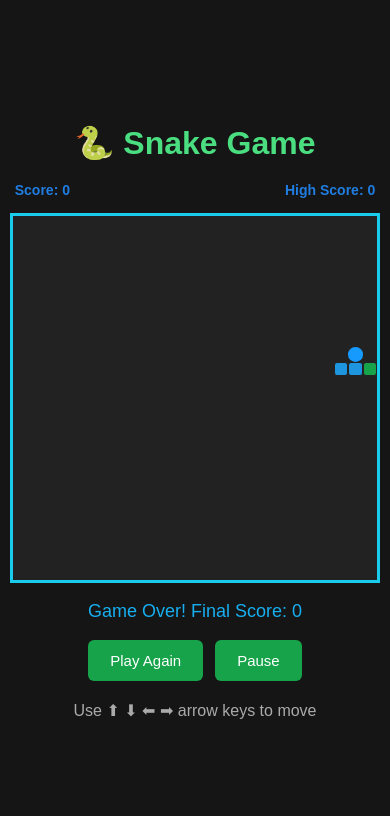
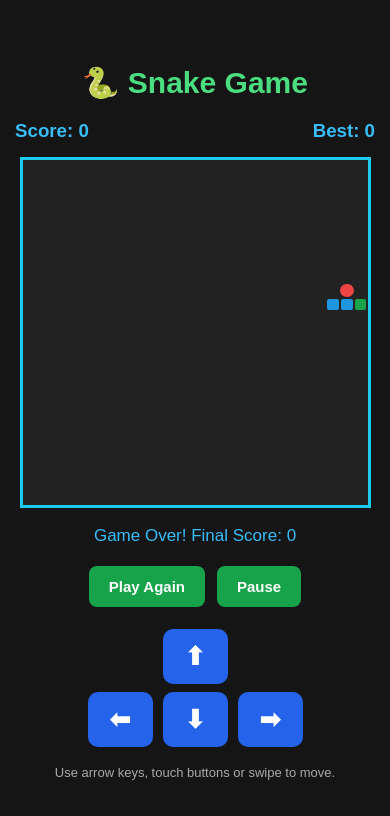
Before and after one commit to kumarharshit34144-hue/Snake-Game, a plain HTML site: page index.html in a window 390 px wide. Both pictures are taken after a click on the button "Start Game". Drawn offline with Linux system fonts and the light colour scheme.

Commit message:
Update snake game

```diff
--- a/index.html
+++ b/index.html
@@ -1,38 +1,77 @@
 
 <!DOCTYPE html>
 <html lang="en">
+
 <head>
     <meta charset="UTF-8">
     <meta name="viewport" content="width=device-width, initial-scale=1.0">
+
     <title>Snake Game</title>
+
     <link rel="stylesheet" href="snake.css">
     <script src="snake.js" defer></script>
 </head>
+
 <body>
 
     <div class="game-container">
 
         <h1>🐍 Snake Game</h1>
 
+        <!-- Score Board -->
         <div class="score-board">
+
             <h3>Score: <span id="score">0</span></h3>
-            <h3>High Score: <span id="highScore">0</span></h3>
+
+            <h3>Best: <span id="highScore">0</span></h3>
+
         </div>
 
+        <!-- Game Board -->
         <div id="game-board">
-            <div id="snake"></div>
+
             <div id="food"></div>
+
         </div>
 
         <p id="message">Press Start to Play!</p>
 
+        <!-- Game Buttons -->
         <div class="buttons">
+
             <button id="startBtn">Start Game</button>
+
             <button id="pauseBtn">Pause</button>
+
+        </div>
+
+        <!-- Mobile Controls -->
+        <div class="mobile-controls">
+
+            <div class="control-row">
+
+                <button class="direction-btn"
+                    data-direction="up">⬆</button>
+
+            </div>
+
+            <div class="control-row">
+
+                <button class="direction-btn"
+                    data-direction="left">⬅</button>
+
+                <button class="direction-btn"
+                    data-direction="down">⬇</button>
+
+                <button class="direction-btn"
+                    data-direction="right">➡</button>
+
+            </div>
+
         </div>
 
         <p class="instructions">
-            Use ⬆ ⬇ ⬅ ➡ arrow keys to move
+            Use arrow keys, touch buttons or swipe to move.
         </p>
 
     </div>
--- a/snake.css
+++ b/snake.css
@@ -1,55 +1,75 @@
 
+/* Reset */
 * {
     margin: 0;
     padding: 0;
     box-sizing: border-box;
 }
 
+/* Body */
 body {
     background: #151515;
-    color: rgb(32, 125, 225);
+    color: white;
     font-family: Arial, sans-serif;
+
+    min-height: 100vh;
 
     display: flex;
     justify-content: center;
     align-items: center;
 
-    min-height: 100vh;
+    padding: 20px 10px;
 }
 
+/* Main Container */
 .game-container {
+    width: 100%;
+    max-width: 450px;
     text-align: center;
-    width: 95%;
-    max-width: 500px;
 }
 
+/* Heading */
 h1 {
+    color: #4ade80;
     margin-bottom: 20px;
-    color: #4ade80;
+    font-size: 30px;
 }
 
+/* Score */
 .score-board {
     display: flex;
     justify-content: space-between;
     margin-bottom: 15px;
+    color: #38bdf8;
     padding: 0 5px;
 }
 
+/* Game Board */
 #game-board {
-    width: min(400px, 100%);
-    aspect-ratio: 1;
+    width: min(400px, 90vw);
+    aspect-ratio: 1 / 1;
+
     background: #222;
+
     border: 3px solid #19ccec;
+
     margin: auto;
+
     position: relative;
     overflow: hidden;
+
+    touch-action: none;
 }
 
+/* Snake */
 .snake-part {
     width: 4%;
     height: 4%;
+
+    position: absolute;
+
     background: #1e95df;
-    position: absolute;
+
     border: 1px solid #222;
     border-radius: 3px;
 }
@@ -58,20 +78,27 @@ h1 {
     background: #16a34a;
 }
 
+/* Food */
 #food {
     width: 4%;
     height: 4%;
-    background: #169afe;
+
+    background: #ef4444;
+
     border-radius: 50%;
+
     position: absolute;
 }
 
+/* Message */
 #message {
     margin: 18px 0;
-    color: #17aff0;
-    font-size: 18px;
+    font-size: 17px;
+    color: #38bdf8;
+    min-height: 22px;
 }
 
+/* Start and Pause */
 .buttons {
     display: flex;
     justify-content: center;
@@ -79,26 +106,93 @@ h1 {
 }
 
 button {
-    padding: 12px 22px;
     border: none;
-    border-radius: 6px;
+    border-radius: 8px;
+
+    padding: 12px 20px;
+
     background: #16a34a;
     color: white;
+
     font-size: 15px;
+    font-weight: bold;
+
     cursor: pointer;
 }
 
-button:hover {
-    background: #16baec;
+button:active {
+    transform: scale(0.95);
 }
 
-.instructions {
-    margin-top: 20px;
-    color: #aaa;
+/* Mobile Controls */
+.mobile-controls {
+    display: flex;
+    flex-direction: column;
+    align-items: center;
+
+    gap: 8px;
+    margin-top: 22px;
+
+    touch-action: none;
+    user-select: none;
+    -webkit-user-select: none;
 }
 
-@media (max-width: 400px) {
+.control-row {
+    display: flex;
+    justify-content: center;
+    gap: 10px;
+}
+
+.direction-btn {
+    width: 65px;
+    height: 55px;
+
+    padding: 0;
+
+    font-size: 25px;
+
+    background: #2563eb;
+
+    border-radius: 10px;
+
+    touch-action: none;
+}
+
+.direction-btn:active {
+    background: #16a34a;
+}
+
+/* Instructions */
+.instructions {
+    color: #aaa;
+    font-size: 13px;
+    margin-top: 18px;
+}
+
+/* Desktop */
+@media (min-width: 768px) {
+
+    .mobile-controls {
+        display: none;
+    }
+
+}
+
+/* Small Phones */
+@media (max-width: 380px) {
+
+    h1 {
+        font-size: 25px;
+    }
+
     .score-board h3 {
         font-size: 14px;
     }
+
+    .direction-btn {
+        width: 55px;
+        height: 50px;
+    }
+
 }
--- a/snake.js
+++ b/snake.js
@@ -1,34 +1,55 @@
 
-// Selecting HTML elements
-const board = document.querySelector("#game-board");
+// =====================================
+// 1. SELECT HTML ELEMENTS
+// =====================================
+
+const board = document.getElementById("game-board");
+
 const foodElement = document.getElementById("food");
+
 const scoreElement = document.getElementById("score");
+
 const highScoreElement = document.getElementById("highScore");
+
 const message = document.getElementById("message");
 
 const startBtn = document.getElementById("startBtn");
+
 const pauseBtn = document.getElementById("pauseBtn");
 
-// Game variables
+
+// =====================================
+// 2. GAME VARIABLES
+// =====================================
+
 const gridSize = 25;
 
-let snake;
-let food;
-let direction;
-let nextDirection;
+let snake = [];
+
+let food = {};
+
+let direction = { x: 1, y: 0 };
+
+let nextDirection = { x: 1, y: 0 };
+
 let score = 0;
 
+let highScore =
+    Number(localStorage.getItem("snakeHighScore")) || 0;
+
 let gameInterval = null;
+
 let gameRunning = false;
+
 let paused = false;
-
-// Get saved high score
-let highScore = Number(localStorage.getItem("snakeHighScore")) || 0;
 
 highScoreElement.textContent = highScore;
 
 
-// Start game
+// =====================================
+// 3. START GAME
+// =====================================
+
 function startGame() {
 
     clearInterval(gameInterval);
@@ -40,56 +61,75 @@ function startGame() {
     ];
 
     direction = { x: 1, y: 0 };
+
     nextDirection = { x: 1, y: 0 };
 
     score = 0;
+
     scoreElement.textContent = score;
 
     gameRunning = true;
+
     paused = false;
 
     message.textContent = "Game Started!";
 
     startBtn.textContent = "Restart Game";
+
     pauseBtn.textContent = "Pause";
 
     generateFood();
+
     drawGame();
 
     gameInterval = setInterval(gameLoop, 120);
 }
 
 
-// Generate random food
+// =====================================
+// 4. GENERATE FOOD
+// =====================================
+
 function generateFood() {
 
     do {
+
         food = {
             x: Math.floor(Math.random() * gridSize),
             y: Math.floor(Math.random() * gridSize)
         };
+
     } while (
-        snake.some(part => part.x === food.x && part.y === food.y)
+        snake.some(part =>
+            part.x === food.x &&
+            part.y === food.y
+        )
     );
 
     foodElement.style.left = food.x * 4 + "%";
+
     foodElement.style.top = food.y * 4 + "%";
 }
 
 
-// Main game loop
+// =====================================
+// 5. MAIN GAME LOOP
+// =====================================
+
 function gameLoop() {
 
-    direction = nextDirection;
+    direction = { ...nextDirection };
 
     const newHead = {
         x: snake[0].x + direction.x,
         y: snake[0].y + direction.y
     };
 
-    // Check whether food is eaten
+    // Check food
     const ateFood =
-        newHead.x === food.x && newHead.y === food.y;
+        newHead.x === food.x &&
+        newHead.y === food.y;
+
 
     // Check wall collision
     if (
@@ -98,57 +138,80 @@ function gameLoop() {
         newHead.y < 0 ||
         newHead.y >= gridSize
     ) {
+
         gameOver();
+
         return;
     }
 
-    // Check self collision
-    const bodyToCheck = ateFood ? snake : snake.slice(0, -1);
 
-    const hitSelf = bodyToCheck.some(
-        part => part.x === newHead.x && part.y === newHead.y
+    // Check body collision
+    const bodyToCheck = ateFood
+        ? snake
+        : snake.slice(0, -1);
+
+    const hitSelf = bodyToCheck.some(part =>
+        part.x === newHead.x &&
+        part.y === newHead.y
     );
 
     if (hitSelf) {
+
         gameOver();
+
         return;
     }
 
-    // Add new head
+
+    // Move snake
     snake.unshift(newHead);
 
+
+    // Eat food
     if (ateFood) {
 
         score += 10;
+
         scoreElement.textContent = score;
 
         // Update high score
         if (score > highScore) {
+
             highScore = score;
+
             highScoreElement.textContent = highScore;
 
-            localStorage.setItem("snakeHighScore", highScore);
+            localStorage.setItem(
+                "snakeHighScore",
+                highScore
+            );
+
         }
 
         generateFood();
 
     } else {
 
-        // Remove last body part
+        // Remove tail
         snake.pop();
+
     }
 
     drawGame();
 }
 
 
-// Draw snake on board
+// =====================================
+// 6. DRAW GAME
+// =====================================
+
 function drawGame() {
 
     // Remove previous snake
     document.querySelectorAll(".snake-part").forEach(part => {
         part.remove();
     });
+
 
     // Draw new snake
     snake.forEach((part, index) => {
@@ -162,69 +225,186 @@ function drawGame() {
         }
 
         snakePart.style.left = part.x * 4 + "%";
+
         snakePart.style.top = part.y * 4 + "%";
 
         board.appendChild(snakePart);
+
     });
 
-    // Update food position
+
+    // Draw food
     foodElement.style.left = food.x * 4 + "%";
+
     foodElement.style.top = food.y * 4 + "%";
 }
 
 
-// Keyboard controls
-document.addEventListener("keydown", function(event) {
+// =====================================
+// 7. CHANGE DIRECTION
+// =====================================
 
-    const keys = [
-        "ArrowUp",
-        "ArrowDown",
-        "ArrowLeft",
-        "ArrowRight"
-    ];
-
-    if (keys.includes(event.key)) {
-        event.preventDefault();
-    }
+function changeDirection(newDirection) {
 
     if (!gameRunning || paused) return;
 
-    // Prevent reverse movement
-    if (event.key === "ArrowUp" && direction.y !== 1) {
-        nextDirection = { x: 0, y: -1 };
+
+    // Prevent opposite direction
+    if (
+        newDirection.x === -direction.x &&
+        newDirection.y === -direction.y
+    ) {
+        return;
     }
 
-    else if (event.key === "ArrowDown" && direction.y !== -1) {
-        nextDirection = { x: 0, y: 1 };
+    if (
+        newDirection.x === -nextDirection.x &&
+        newDirection.y === -nextDirection.y
+    ) {
+        return;
     }
 
-    else if (event.key === "ArrowLeft" && direction.x !== 1) {
-        nextDirection = { x: -1, y: 0 };
-    }
+    nextDirection = newDirection;
+}
 
-    else if (event.key === "ArrowRight" && direction.x !== -1) {
-        nextDirection = { x: 1, y: 0 };
+
+// =====================================
+// 8. KEYBOARD CONTROLS
+// =====================================
+
+document.addEventListener("keydown", function(event) {
+
+    const directions = {
+
+        ArrowUp: { x: 0, y: -1 },
+
+        ArrowDown: { x: 0, y: 1 },
+
+        ArrowLeft: { x: -1, y: 0 },
+
+        ArrowRight: { x: 1, y: 0 }
+
+    };
+
+    if (directions[event.key]) {
+
+        event.preventDefault();
+
+        changeDirection(directions[event.key]);
+
     }
 
 });
 
 
-// Game over
+// =====================================
+// 9. MOBILE TOUCH BUTTONS
+// =====================================
+
+const touchDirections = {
+
+    up: { x: 0, y: -1 },
+
+    down: { x: 0, y: 1 },
+
+    left: { x: -1, y: 0 },
+
+    right: { x: 1, y: 0 }
+
+};
+
+document.querySelectorAll(".direction-btn").forEach(button => {
+
+    button.addEventListener("pointerdown", function(event) {
+
+        event.preventDefault();
+
+        const selectedDirection = this.dataset.direction;
+
+        changeDirection(touchDirections[selectedDirection]);
+
+    });
+
+});
+
+
+// =====================================
+// 10. SWIPE CONTROLS
+// =====================================
+
+let touchStartX = 0;
+
+let touchStartY = 0;
+
+board.addEventListener("pointerdown", function(event) {
+
+    touchStartX = event.clientX;
+
+    touchStartY = event.clientY;
+
+});
+
+board.addEventListener("pointerup", function(event) {
+
+    const diffX = event.clientX - touchStartX;
+
+    const diffY = event.clientY - touchStartY;
+
+    // Ignore very small movements
+    if (Math.abs(diffX) < 20 && Math.abs(diffY) < 20) {
+        return;
+    }
+
+    // Horizontal swipe
+    if (Math.abs(diffX) > Math.abs(diffY)) {
+
+        if (diffX > 0) {
+            changeDirection(touchDirections.right);
+        } else {
+            changeDirection(touchDirections.left);
+        }
+
+    }
+
+    // Vertical swipe
+    else {
+
+        if (diffY > 0) {
+            changeDirection(touchDirections.down);
+        } else {
+            changeDirection(touchDirections.up);
+        }
+
+    }
+
+});
+
+
+// =====================================
+// 11. GAME OVER
+// =====================================
+
 function gameOver() {
 
     clearInterval(gameInterval);
 
     gameRunning = false;
+
     paused = false;
 
-    message.textContent = "Game Over! Final Score: " + score;
+    message.textContent =
+        "Game Over! Final Score: " + score;
 
     startBtn.textContent = "Play Again";
+
     pauseBtn.textContent = "Pause";
 }
 
 
-// Pause and resume
+// =====================================
+// 12. PAUSE AND RESUME
+// =====================================
+
 pauseBtn.addEventListener("click", function() {
 
     if (!gameRunning) return;
@@ -232,6 +412,7 @@ pauseBtn.addEventListener("click", function() {
     if (!paused) {
 
         clearInterval(gameInterval);
+
         paused = true;
 
         message.textContent = "Game Paused";
@@ -247,10 +428,14 @@ pauseBtn.addEventListener("click", function() {
         pauseBtn.textContent = "Pause";
 
         gameInterval = setInterval(gameLoop, 120);
+
     }
 
 });
 
 
-// Start button
+// =====================================
+// 13. START BUTTON
+// =====================================
+
 startBtn.addEventListener("click", startGame);
```
